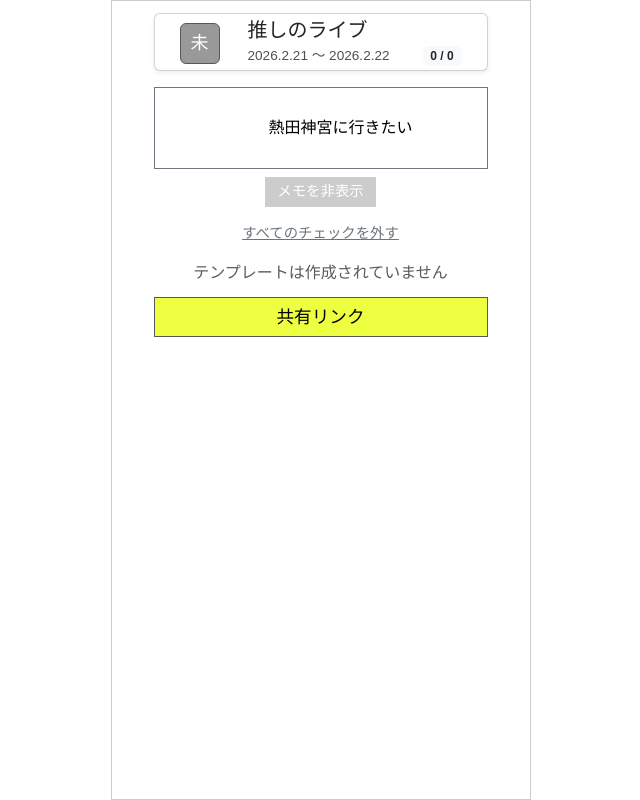
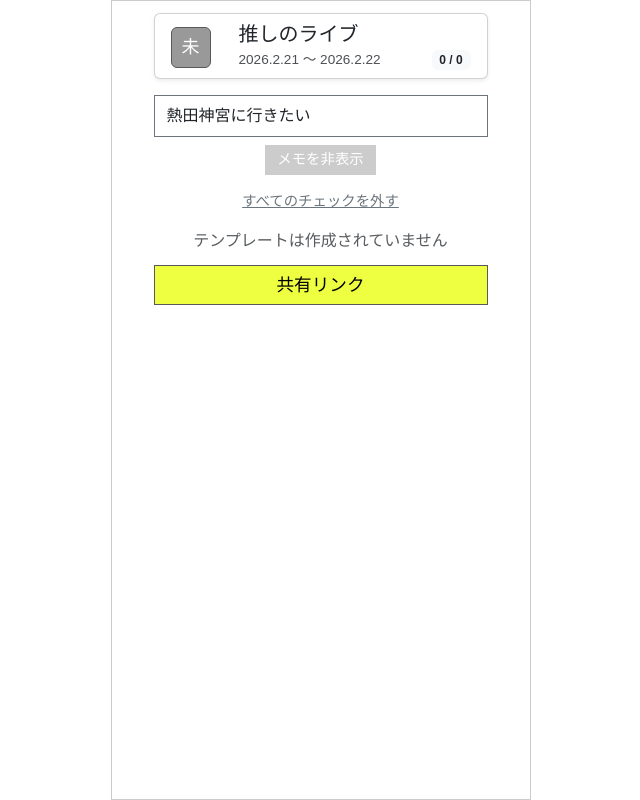
Before and after one commit to Ukahana/tabipre, a Django app: page /travel/138/ in a window 1280 px wide. Shown: the whole page, without its empty margins (312-952 px from the left). Run offline with Django 5.2, Linux system fonts and the light colour scheme; data comes from the database, SQL or seed files in the repository; both versions use the stored data as it was before the commit; data that the repository does not hold is empty.

Commit message:
テンプレート消えない

```diff
--- a/first_project/app/forms/travel.py
+++ b/first_project/app/forms/travel.py
@@ -127,6 +127,8 @@
         location = cleaned.get("location")
         memo = cleaned.get("memo", "")
 
+        cleaned["memo"] = memo.strip()
+
         # 交通手段が 0 個
         if not transports:
             self.add_error("transport_types", "交通手段を1つ以上選択してください。")
--- a/first_project/app/models/template.py
+++ b/first_project/app/models/template.py
@@ -35,11 +35,6 @@
         on_delete=models.SET_NULL,
         verbose_name=_("テンプレート参照元"),
         related_name="derived_templates"
-    )
-
-    is_draft = models.IntegerField(
-        default=1,
-        verbose_name=_("下書きフラグ（0: 完成 / 1: 下書き）")
     )
 
     created_at = models.DateTimeField(
--- a/first_project/app/views/new_travel/old_template_copy.py
+++ b/first_project/app/views/new_travel/old_template_copy.py
@@ -9,8 +9,7 @@
         # ★ 保存ボタンが押されたときだけ home へ（最優先で判定）
         if "save_changes" in request.POST:
 
-            # ⭐ 完成扱いにする（下書き → 正式テンプレート）
-            template.is_draft = 0
+
             template.save()
 
             return redirect("app:home")
--- a/first_project/app/views/new_travel/template_edit.py
+++ b/first_project/app/views/new_travel/template_edit.py
@@ -6,9 +6,7 @@
     template = get_object_or_404(Template, id=template_id, user=request.user)
     categories = TravelCategory.objects.filter(template=template)
 
-    # ⭐ POST（保存）時に is_draft=0 に更新
     if request.method == "POST":
-        template.is_draft = 0
         template.save()
         messages.success(request, "テンプレートを保存しました")
         return redirect("app:template_edit", template_id=template.id)
--- a/first_project/app/views/new_travel/template_source.py
+++ b/first_project/app/views/new_travel/template_source.py
@@ -28,7 +28,6 @@
         defaults={
             "user": user,
             "source_type": Template.SourceType.FROM_TRAVEL,
-            "is_draft": 1,
         }
     )
 
--- a/first_project/static/tabipre/css/old_template/template_base.css
+++ b/first_project/static/tabipre/css/old_template/template_base.css
@@ -53,7 +53,6 @@
 .app-frame {
     background: #ffffff;
     font-family: "Arial", "Helvetica", "sans-serif";
-    color: #5c3a3a;
 }
 
 .search-area { margin-top: 0; }
@@ -155,7 +154,6 @@
 }
 
 /* カード */
-.card-body { padding: 4px 25px !important; }
 .card-title { margin: 2px 0; }
 .card-text { margin: 0; font-size: 14px; }
 
@@ -268,13 +266,24 @@
 }
 
 /* メモ */
-#memoArea .card-body {
-    color: #000;
+/* メモカード全体 */
+/* メモカード全体 */
+.memo-card {
+    border: 1px solid #6c757d;
+    border-radius: 0;
+    margin: 0;
+    padding: 0;
 }
-/* メモが長いときスクロールさせる */
-#memoArea .card-body {
-  max-height: 100px;
-  overflow-y: auto;
-  white-space: pre-wrap;
-  text-align: left !important;
+
+/* メモ本文（ここが一番重要） */
+.memo-inner {
+    padding: 8px 12px;      /* ← 自然で綺麗な余白 */
+    margin: 0;
+    white-space: pre-line;
+    text-align: left;
+
+    max-height: 120px;      /* ← 多いときはスクロール */
+    overflow-y: auto;
+
+    line-height: 1.5;       /* ← 読みやすさUP */
 }
--- a/first_project/static/tabipre/css/parts/travel_edit.css
+++ b/first_project/static/tabipre/css/parts/travel_edit.css
@@ -284,3 +284,7 @@
 #copyModal .modal-header {
   padding: 6px 0;
 }
+/* 開始日・終了日の input の角丸をなくす */
+.calendar-input-wrapper input {
+    border-radius: 0 !important;
+}
--- a/first_project/templates/new_travel/add_category_item.html
+++ b/first_project/templates/new_travel/add_category_item.html
@@ -85,7 +85,7 @@
 
                 <!-- ★ 星アイコン（既存旅行と同じ構造） -->
                 <div class="text-center ms-2" style="width:48px;">
-                    <div class="favorite-label" style="font-size:10px; line-height:1;">お気に入り</div>
+                    <div class="favorite-label" style="font-size:8px; line-height:1;">お気に入り</div>
 
                     <img id="favoriteStar"
                          src="{% static 'tabipre/icons/star_off.png' %}"
--- a/first_project/templates/old_travel/add_category_item.html
+++ b/first_project/templates/old_travel/add_category_item.html
@@ -75,7 +75,7 @@
 
                 <!-- 星 -->
                 <div class="text-center" style="width: 48px;">
-                    <div class="favorite-label" style="font-size: 10px; line-height: 1;">お気に入り</div>
+                    <div class="favorite-label" style="font-size: 8px; line-height: 1;">お気に入り</div>
 
                     <img id="favoriteStar"
                          src="{% static 'tabipre/icons/star_off.png' %}"
--- a/first_project/templates/old_travel/travel_detail.html
+++ b/first_project/templates/old_travel/travel_detail.html
@@ -17,8 +17,8 @@
   {% if travel_info.memo %}
   <div class="mb-3">
     <div id="memoArea" class="collapse show">
-                <div class="card card-body text-start">
-                    {{ travel_info.memo|linebreaksbr }}
+      <div class="card memo-card">
+           <div class="memo-inner">{{ travel_info.memo|linebreaksbr  }}</div>
       </div>
     </div>
     <button class="memo-toggle-btn"
```
Also changed, not shown: first_project/app/views/home.py (+10 -8 lines), first_project/app/views/new_travel/travel_step.py (+14 -5 lines), first_project/app/migrations/0008_remove_template_is_draft.py (added), first_project/db.sqlite3. Lines whose indentation alone changed are shown as unchanged.
